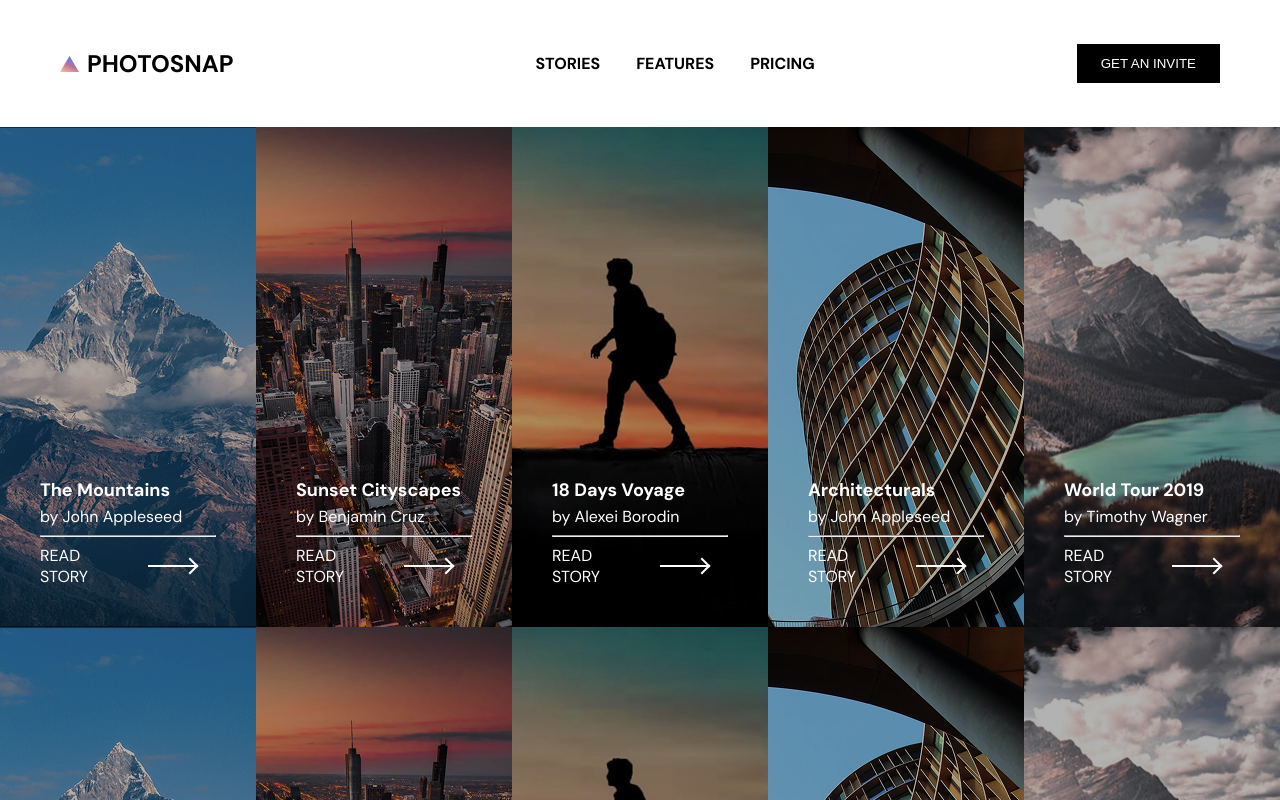
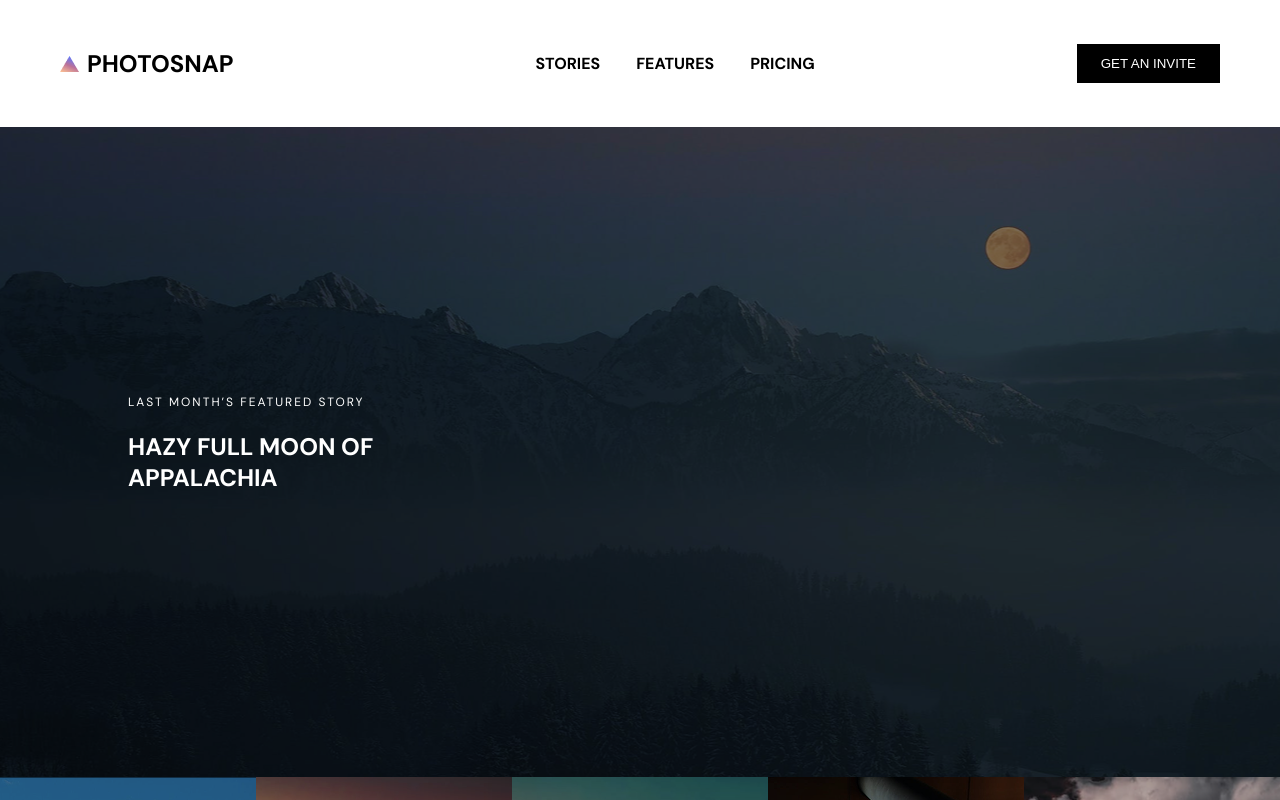
Before and after one commit to Lanssii/photosnap-website-react, a React (Vite) app: page /stories in a window 1280 px wide. Shown: the top 800 px of the page. Built offline with nearby package versions, Linux system fonts and the light colour scheme.

Commit message:
feat: add stories page and extend HeroSection with overlay mode

```diff
--- a/src/App.jsx
+++ b/src/App.jsx
@@ -36,7 +36,7 @@ function App() {
           navText3="FEATURES"
           navText4="PRICING"
           inviteBtn="GET AN INVITE"
-          copyright="  Copyright 2019. All Rights Reserved"
+          copyright="Copyright 2019. All Rights Reserved"
           imgLogo={logo}
         />
       </BrowserRouter>
--- a/src/components/Header/Header.jsx
+++ b/src/components/Header/Header.jsx
@@ -6,12 +6,12 @@ function Header(props) {
     <>
       <header>
         <div className="header-container container">
-          <a href="/home">
+          <Link to="/">
             <div className="main-logo">
               <img src={props.imgLogo} alt="main-logo" />
               <h2>{props.title}</h2>
             </div>
-          </a>
+          </Link>
 
           <nav>
             <ul>
--- a/src/components/HeroSection/HeroSection.css
+++ b/src/components/HeroSection/HeroSection.css
@@ -70,6 +70,44 @@
   transform: rotate(45deg);
 }
 
+/* overlay */
+
+.overlay-hero {
+  width: 100%;
+  min-height: 650px;
+
+  background-size: cover;
+  background-position: center;
+
+  display: flex;
+  align-items: center;
+
+  position: relative;
+}
+
+.overlay-hero::before {
+  content: "";
+  position: absolute;
+  inset: 0;
+
+  background: rgba(0, 0, 0, 0.5);
+}
+
+.overlay-content {
+  position: relative;
+  z-index: 2;
+
+  color: white;
+  max-width: 400px;
+  margin-left: 10%;
+}
+.top-text {
+  font-size: 12px;
+  letter-spacing: 2px;
+  text-transform: uppercase;
+  color: #ffffff;
+}
+
 /* MEDIA QUARIES */
 @media (max-width: 1440px) {
   .container {
--- a/src/components/HeroSection/HeroSection.jsx
+++ b/src/components/HeroSection/HeroSection.jsx
@@ -4,11 +4,34 @@ function HeroSection(props) {
   return (
     <>
       <section className={`intro-section ${props.reverse ? "reverse" : ""}`}>
+        {props.overlay ? (
+          <div
+            className="overlay-hero"
+            style={{ backgroundImage: `url(${props.storiesImage})` }}
+          >
+            <div className="overlay-content">
+              {props.topText && (
+                <span className="top-text">{props.topText}</span>
+              )}
+              <h1>{props.title}</h1>
+              <p>{props.para}</p>
+
+              <div className="invite-way">
+                <a href="/invite">{props.linkText}</a>
+                <div className="arrow"></div>
+              </div>
+            </div>
+          </div>
+        ) : (
+          <>
             <div
               className="left-section"
               style={{ backgroundColor: props.backgroundColor }}
             >
               <div className="left-section-info">
+                {props.topText && (
+                  <span className="top-text">{props.topText}</span>
+                )}
                 <h1 style={{ color: props.titleColor }}>{props.title}</h1>
                 <p>{props.para}</p>
                 <div className="invite-way">
@@ -29,6 +52,8 @@ function HeroSection(props) {
             <div className="right-section">
               <img src={props.sectionImageOne} alt="section-image" />
             </div>
+          </>
+        )}
       </section>
     </>
   );
--- a/src/views/Stories.jsx
+++ b/src/views/Stories.jsx
@@ -1,8 +1,17 @@
+import HeroSection from "../components/HeroSection/HeroSection.jsx";
 import StorySection from "../components/StorySection/StorySection.jsx";
+
+import storiesImage from "../assets/stories-hero.png";
 
 function Stories() {
   return (
     <main>
+      <HeroSection
+        overlay={true}
+        storiesImage={storiesImage}
+        topText="LAST MONTH’S FEATURED STORY"
+        title="HAZY FULL MOON OF APPALACHIA"
+      />
       <StorySection />
       <StorySection />
       <StorySection />
```
Also changed, not shown: src/assets/stories-hero.png (added). Lines whose indentation alone changed are shown as unchanged.
